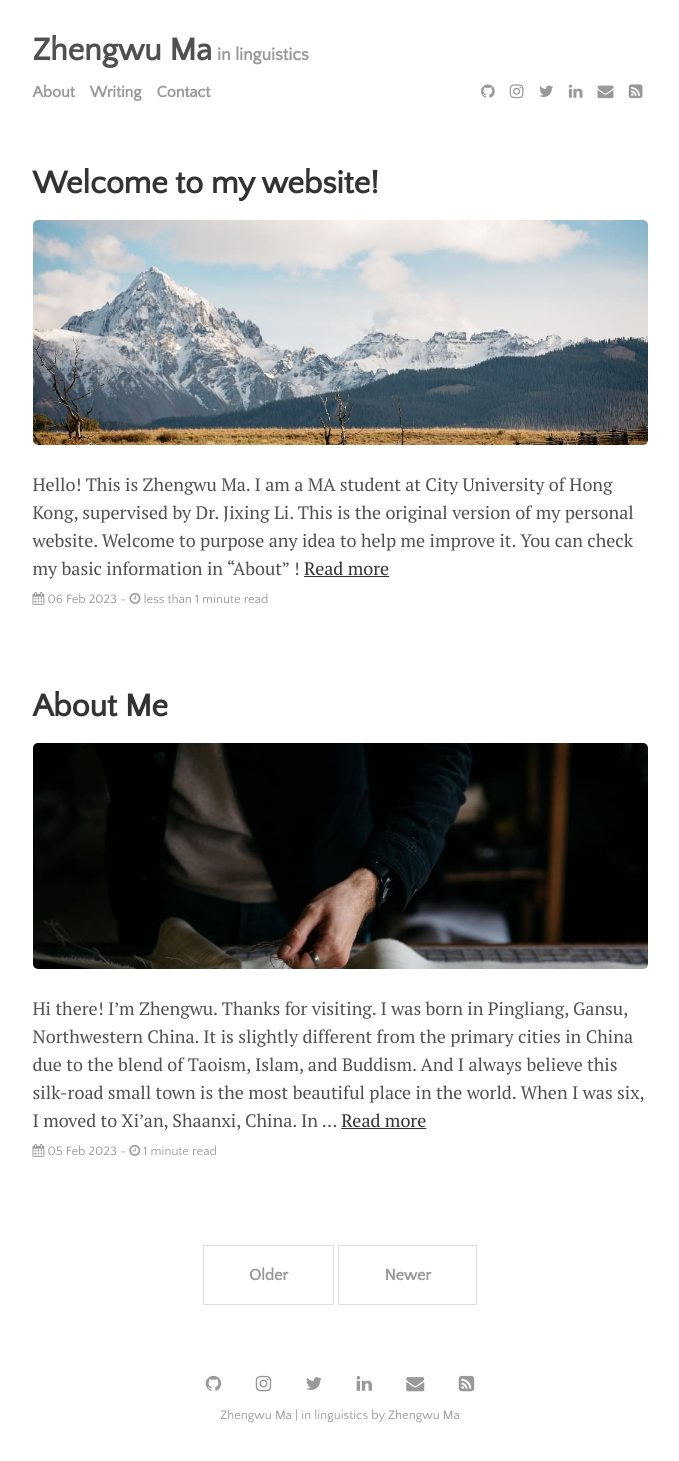
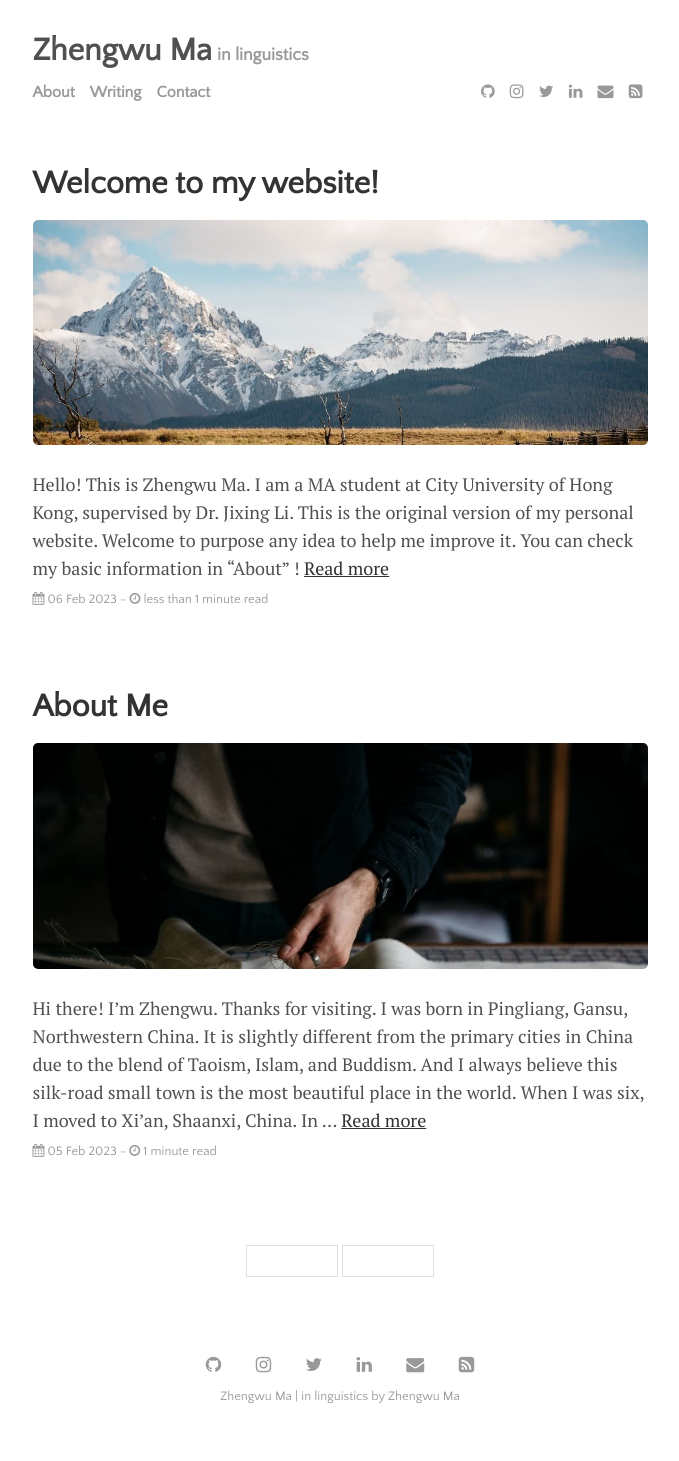
Before and after one commit to zhengwuma/zhengwuma.github.io, a Jekyll site: the page built from index.html, in a window 1280 px wide. Shown: the whole page, without its empty margins (300-979 px from the left). Built offline with Jekyll 4.4.1, drawn with Linux system fonts in a browser that asks for light colours; the list of posts is cut into pages by our own code.

Commit message:
Update settings.yml

```diff
--- a/_data/settings.yml
+++ b/_data/settings.yml
@@ -22,9 +22,6 @@ social:
 # - {icon: 'rss-square', link: '/rss-feed.xml'}
 
 # Customize site text
-pagination:
-  next_page: 'Newer'
-  previous_page: 'Older'
 
 sharing_button_prompt: 'Feel free to share!'
 
```
